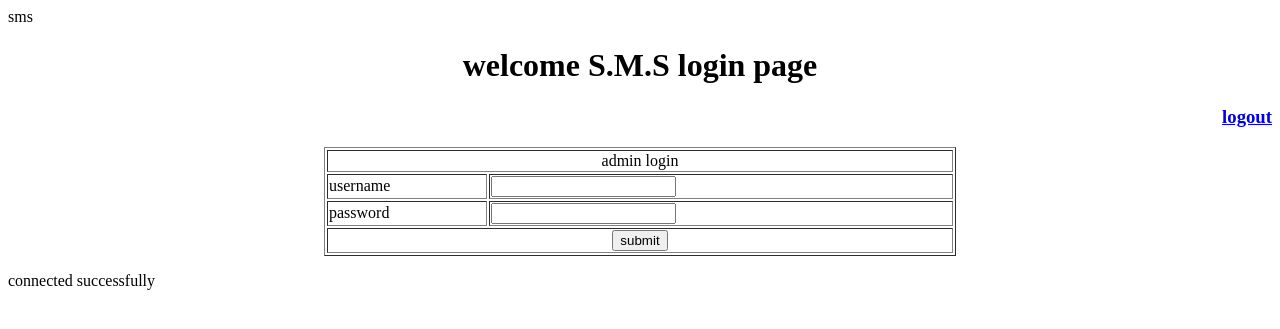
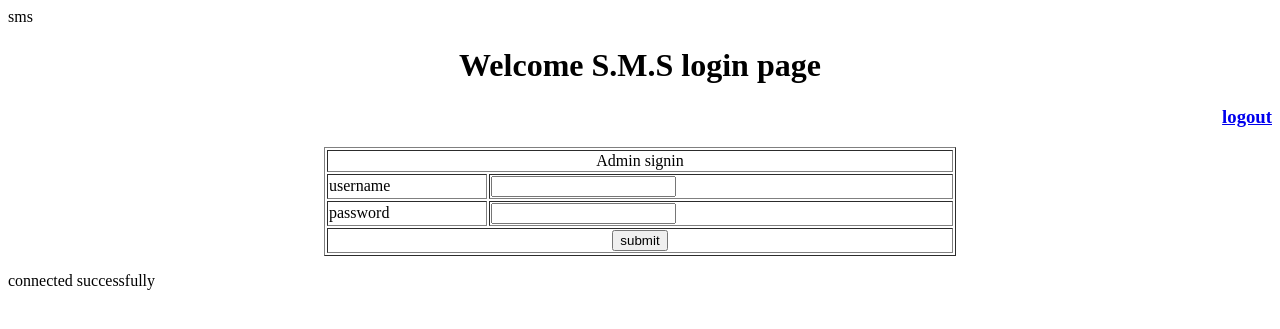
Before and after one commit to abhishek8764/student-management-system, a PHP site: page /login.php in a window 1280 px wide. Shown: the top 329 px of the page. Run offline with PHP 8.4, Linux system fonts and the light colour scheme.

Commit message:
Create GUI better

```diff
--- a/login.php
+++ b/login.php
@@ -14,12 +14,12 @@ die;
 <tittle>sms</tittle>
 </head>
 <body>
-<h1 align="center"> welcome S.M.S login page </h1>
+<h1 align="center"> Welcome S.M.S login page </h1>
 <h3 align="right"><a href="admin/logout.php" >logout</a></h3>
 <form action="login.php" method="post">
 <table style="width:50%" align="center" border="1"   >
 <tr>
-<td align="center" colspan="2">admin login </td>
+<td align="center" colspan="2">Admin signin </td>
 </tr>
 
 
```
